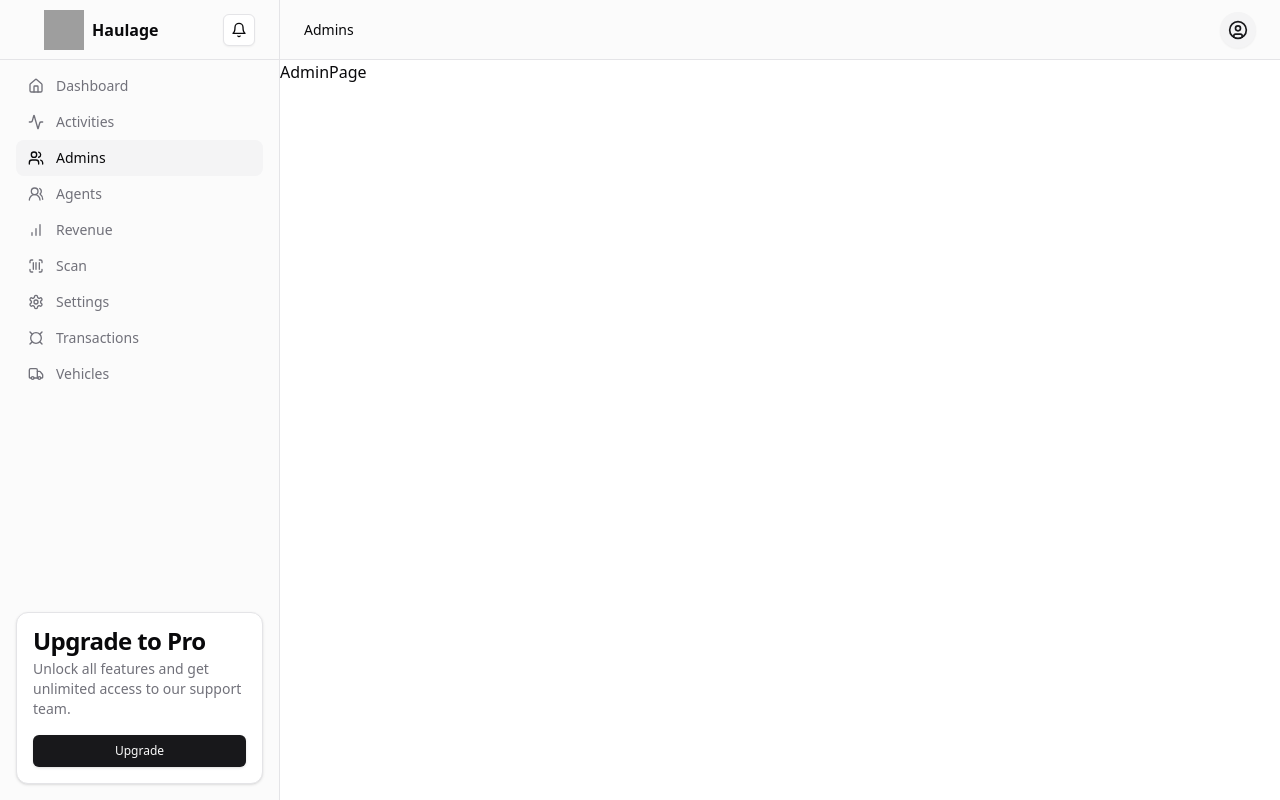
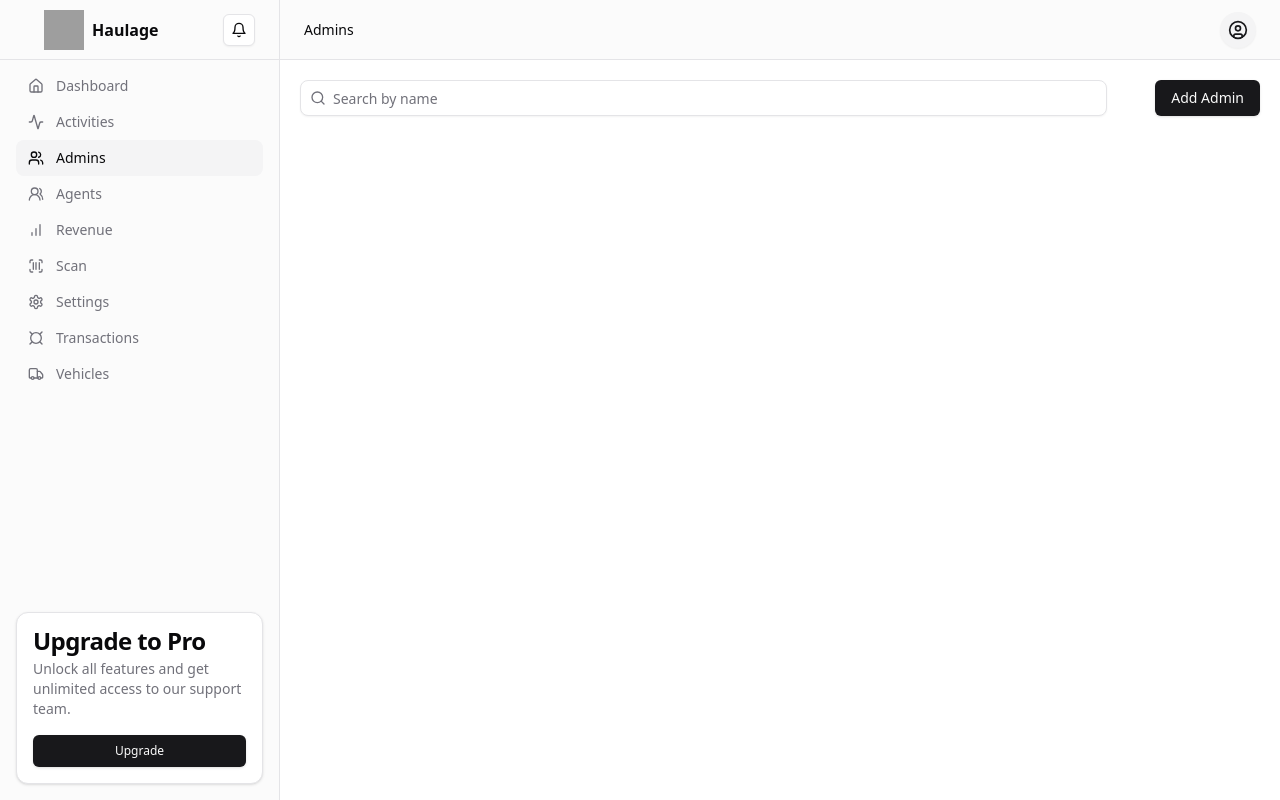
Before and after one commit to iisce/haulage, a Next.js app: page /admins in a window 1280 px wide. Built offline with nearby package versions, Linux system fonts and the light colour scheme; grey boxes are pictures that could not be loaded.

Commit message:
search component

```diff
--- a/app/(protected)/admins/page.tsx
+++ b/app/(protected)/admins/page.tsx
@@ -1,5 +1,14 @@
-import React from 'react';
+import Search from "@/components/shared/search-component";
+import { Button } from "@/components/ui/button";
+import React from "react";
 
 export default function AdminPage() {
-	return <div>AdminPage</div>;
+  return (
+    <>
+      <div className="flex gap-12 px-[20px] pt-[20px] w-full">
+        <Search />
+        <Button value={`Add Admin`}>Add Admin</Button>
+      </div>
+    </>
+  );
 }
--- /dev/null
+++ b/components/shared/search-component.tsx
@@ -0,0 +1,16 @@
+import { Input } from "@/components/ui/input";
+import { Search as SearchCN } from "lucide-react";
+import React from "react";
+
+export default function Search() {
+  return (
+    <div className="relative w-full md:grow-0">
+      <SearchCN className="absolute left-2.5 top-2.5 h-4 w-4 text-muted-foreground" />
+      <Input
+        type="search"
+        placeholder="Search by name"
+        className="w-full rounded-lg bg-background pl-8"
+      />
+    </div>
+  );
+}
```
